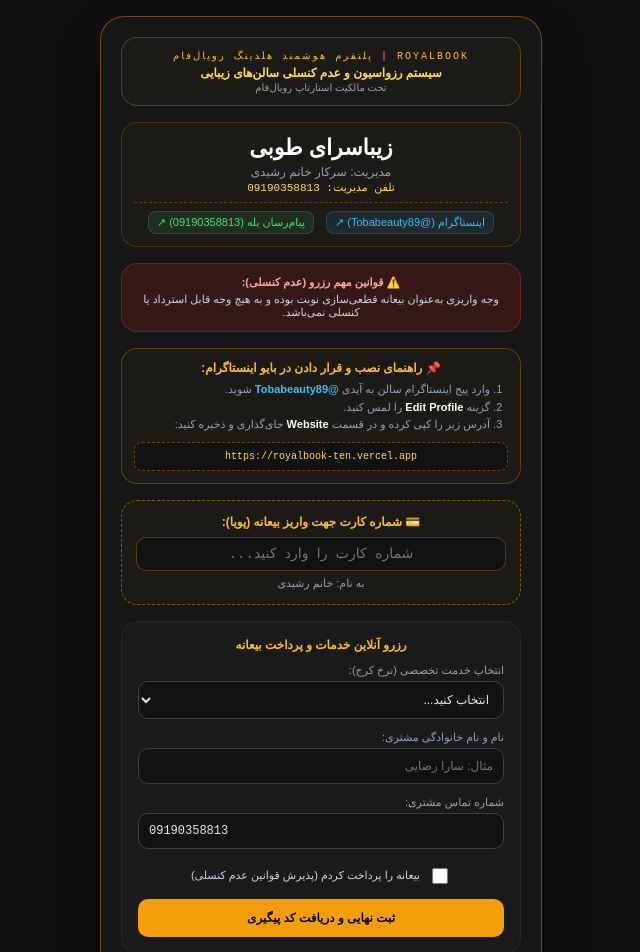
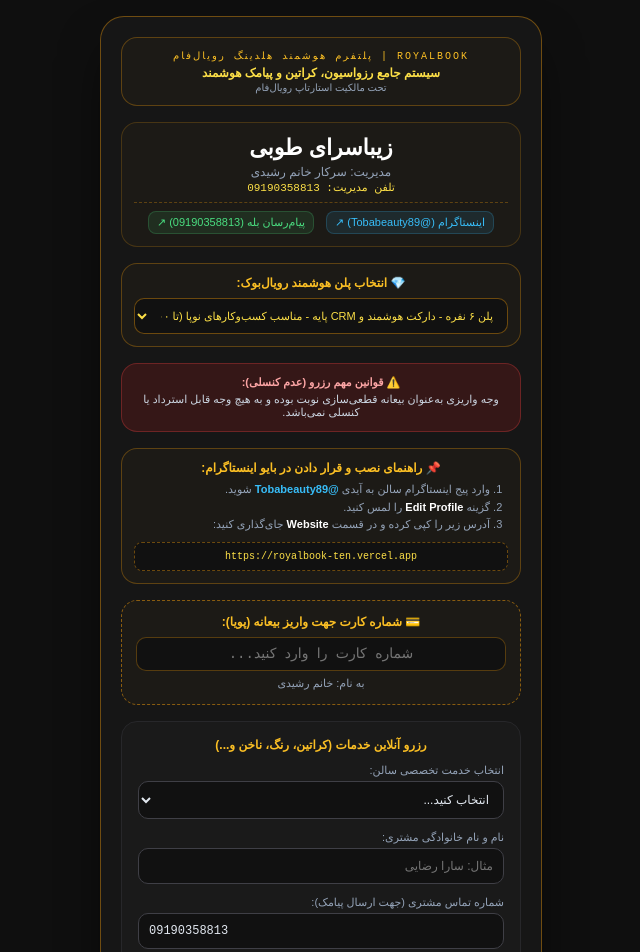
Before and after one commit to amirsam4398/Royalbook, a React (Vite) app: page / in a window 1280 px wide. Shown: the top 952 px of the page, without its empty margins (319-959 px from the left). Built offline with nearby package versions, Linux system fonts and the light colour scheme.

Commit message:
Add full salon services (Keratin, Hair color, etc.) and SMS notification feature

```diff
--- a/src/App.jsx
+++ b/src/App.jsx
@@ -8,17 +8,29 @@ export default function App() {
   const [managerBalePhone] = useState("09190358813");
   const [cardNumber, setCardNumber] = useState("");
 
+  const [selectedPlan, setSelectedPlan] = useState("پلن ۶ نفره (دارکت هوشمند و CRM)");
   const [selectedService, setSelectedService] = useState("");
   const [customerName, setCustomerName] = useState("");
   const [customerPhone, setCustomerPhone] = useState("09190358813");
   const [depositPaid, setDepositPaid] = useState(false);
   const [bookingSuccess, setBookingSuccess] = useState(null);
+  const [smsSent, setSmsSent] = useState(false);
 
+  const plans = [
+    { id: 1, name: "پلن ۶ نفره - دارکت هوشمند و CRM پایه", desc: "مناسب کسب‌وکارهای نوپا (تا ۳۰۰ نفر ظرفیت CRM)" },
+    { id: 2, name: "پلن ۱۲ نفره - تحلیل هوشمند پیشرفته", desc: "آنالیز دقیق رفتار مشتریان و گزارش‌گیری هوشمند" },
+    { id: 3, name: "پلن جامع ۱۰۰۰ نفره - CRM کامل و اتوماسیون", desc: "مدیریت حرفه‌ای مشتریان انبوه و ابزارهای بازاریابی" }
+  ];
+
+  // لیست کامل خدمات سالن زیبایی (شامل کراتین، احیا و...)
   const services = [
-    { id: 1, name: "شنیون تخصصی عروس و آرایش مو - ۱,۸۰۰,۰۰۰ تومان", price: 1800000 },
-    { id: 2, name: "میکاپ تخصصی صورت - ۲,۵۰۰,۰۰۰ تومان", price: 2500000 },
-    { id: 3, name: "کاشت و ترمیم ناخن - ۶۵۰,۰۰۰ تومان", price: 650000 },
-    { id: 4, name: "کاشت و اکستنشن مژه - ۷۵۰,۰۰۰ تومان", price: 750000 }
+    { id: 1, name: "کراتین و احیای تخصصی مو - ۳,۵۰۰,۰۰۰ تومان", price: 3500000 },
+    { id: 2, name: "رنگ، لایت و آمبره مو - ۲,۸۰۰,۰۰۰ تومان", price: 2800000 },
+    { id: 3, name: "شنیون تخصصی عروس و آرایش مو - ۱,۸۰۰,۰۰۰ تومان", price: 1800000 },
+    { id: 4, name: "میکاپ تخصصی صورت - ۲,۵۰۰,۰۰۰ تومان", price: 2500000 },
+    { id: 5, name: "کاشت و ترمیم ناخن - ۶۵۰,۰۰۰ تومان", price: 650000 },
+    { id: 6, name: "کاشت و اکستنشن مژه - ۷۵۰,۰۰۰ تومان", price: 750000 },
+    { id: 7, name: "پاكسازی و فیشیال تخصصی پوست - ۱,۲۰۰,۰۰۰ تومان", price: 1200000 }
   ];
 
   const handleBooking = (e) => {
@@ -26,6 +38,7 @@ export default function App() {
     if (!selectedService || !customerName || !customerPhone || !depositPaid) return;
     const code = "RB-" + Math.floor(100000 + Math.random() * 900000);
     setBookingSuccess(code);
+    setSmsSent(true); // شبیه‌سازی ارسال پیامک موفق به مشتری و مدیر
   };
 
   return (
@@ -35,7 +48,7 @@ export default function App() {
         {/* هدر بالایی ROYALBOOK */}
         <div style={{ textAlign: 'center', backgroundColor: '#1c1a16', border: '1px solid rgba(245, 158, 11, 0.3)', borderRadius: '16px', padding: '12px' }}>
           <p style={{ fontSize: '10px', letterSpacing: '2px', color: '#fbbf24', margin: '0 0 4px 0', fontFamily: 'monospace' }}>ROYALBOOK | پلتفرم هوشمند هلدینگ رویال‌فام</p>
-          <p style={{ fontSize: '12px', fontWeight: 'bold', color: '#fde047', margin: '0 0 2px 0' }}>سیستم رزواسیون و عدم کنسلی سالن‌های زیبایی</p>
+          <p style={{ fontSize: '12px', fontWeight: 'bold', color: '#fde047', margin: '0 0 2px 0' }}>سیستم جامع رزواسیون، کراتین و پیامک هوشمند</p>
           <p style={{ fontSize: '10px', color: '#94a3b8', margin: 0 }}>تحت مالکیت استارتاپ رویال‌فام</p>
         </div>
 
@@ -63,19 +76,31 @@ export default function App() {
           </div>
         </div>
 
+        {/* انتخاب پلن‌های هوشمند */}
+        <div style={{ backgroundColor: '#1c1a16', border: '1px solid rgba(245, 158, 11, 0.3)', borderRadius: '16px', padding: '12px', display: 'flex', flexDirection: 'column', gap: '8px' }}>
+          <p style={{ fontSize: '12px', fontWeight: 'bold', color: '#fbbf24', textAlign: 'center', margin: 0 }}>💎 انتخاب پلن هوشمند رویال‌بوک:</p>
+          <select
+            value={selectedPlan}
+            onChange={(e) => setSelectedPlan(e.target.value)}
+            style={{ width: '100%', backgroundColor: '#111', border: '1px solid rgba(245, 158, 11, 0.4)', borderRadius: '10px', padding: '10px', color: '#fde047', fontSize: '11px', boxSizing: 'border-box' }}
+          >
+            {plans.map(p => <option key={p.id} value={p.name}>{p.name} - {p.desc}</option>)}
+          </select>
+        </div>
+
         {/* قوانین عدم کنسلی */}
         <div style={{ backgroundColor: 'rgba(127, 29, 29, 0.3)', border: '1px solid rgba(239, 68, 68, 0.3)', borderRadius: '16px', padding: '12px', textAlign: 'center', color: '#fca5a5', fontSize: '11px' }}>
           <p style={{ fontWeight: 'bold', margin: '0 0 4px 0' }}>⚠️ قوانین مهم رزرو (عدم کنسلی):</p>
           <p style={{ margin: 0, color: '#cbd5e1' }}>وجه واریزی به‌عنوان بیعانه قطعی‌سازی نوبت بوده و به هیچ وجه قابل استرداد یا کنسلی نمی‌باشد.</p>
         </div>
 
-        {/* کتگوری / راهنمای نصب و قرار دادن در بایو اینستاگرام */}
+        {/* راهنمای نصب و بایو اینستاگرام */}
         <div style={{ backgroundColor: '#1c1a16', border: '1px solid rgba(245, 158, 11, 0.3)', borderRadius: '16px', padding: '12px', textAlign: 'right', fontSize: '11px', color: '#cbd5e1' }}>
           <p style={{ fontSize: '12px', fontWeight: 'bold', color: '#fbbf24', margin: '0 0 6px 0', textAlign: 'center' }}>📌 راهنمای نصب و قرار دادن در بایو اینستاگرام:</p>
           <ol style={{ margin: '0', paddingRight: '18px', lineHeight: '1.6', color: '#94a3b8' }}>
             <li>وارد پیج اینستاگرام سالن به آیدی <strong style={{ color: '#38bdf8' }}>@{managerInstagram}</strong> شوید.</li>
             <li>گزینه <strong style={{ color: '#fff' }}>Edit Profile</strong> را لمس کنید.</li>
-            <li>آدرس زیر را کپی کرده و در قسمت <strong style={{ color: '#fff' }}>Website</strong> جای‌گذاری و ذخیره کنید:</li>
+            <li>آدرس زیر را کپی کرده و در قسمت <strong style={{ color: '#fff' }}>Website</strong> جای‌گذاری کنید:</li>
           </ol>
           <div style={{ marginTop: '8px', padding: '8px', backgroundColor: '#111', border: '1px dashed rgba(245, 158, 11, 0.4)', borderRadius: '8px', fontFamily: 'monospace', color: '#fde047', textAlign: 'center', wordBreak: 'break-all', fontSize: '10px' }}>
             https://royalbook-ten.vercel.app
@@ -95,12 +120,12 @@ export default function App() {
           <p style={{ fontSize: '11px', color: '#94a3b8', margin: '6px 0 0 0' }}>به نام: {managerName}</p>
         </div>
 
-        {/* فرم رزرو آنلاین */}
+        {/* فرم رزرو آنلاین و خدمات کامل */}
         <form onSubmit={handleBooking} style={{ backgroundColor: '#1a1a1a', border: '1px solid #27272a', borderRadius: '16px', padding: '16px', display: 'flex', flexDirection: 'column', gap: '12px' }}>
-          <h2 style={{ fontSize: '12px', fontWeight: 'bold', color: '#fbbf24', textAlign: 'center', margin: 0 }}>رزرو آنلاین خدمات و پرداخت بیعانه</h2>
+          <h2 style={{ fontSize: '12px', fontWeight: 'bold', color: '#fbbf24', textAlign: 'center', margin: 0 }}>رزرو آنلاین خدمات (کراتین، رنگ، ناخن و...)</h2>
 
           <div style={{ display: 'flex', flexDirection: 'column', gap: '4px' }}>
-            <label style={{ fontSize: '11px', color: '#94a3b8' }}>انتخاب خدمت تخصصی (نرخ کرج):</label>
+            <label style={{ fontSize: '11px', color: '#94a3b8' }}>انتخاب خدمت تخصصی سالن:</label>
             <select
               value={selectedService}
               onChange={(e) => setSelectedService(e.target.value)}
@@ -123,7 +148,7 @@ export default function App() {
           </div>
 
           <div style={{ display: 'flex', flexDirection: 'column', gap: '4px' }}>
-            <label style={{ fontSize: '11px', color: '#94a3b8' }}>شماره تماس مشتری:</label>
+            <label style={{ fontSize: '11px', color: '#94a3b8' }}>شماره تماس مشتری (جهت ارسال پیامک):</label>
             <input
               type="tel"
               value={customerPhone}
@@ -143,13 +168,18 @@ export default function App() {
           </div>
 
           <button type="submit" style={{ width: '100%', padding: '12px', backgroundColor: '#f59e0b', color: '#09090b', fontWeight: 'bold', borderRadius: '10px', border: 'none', fontSize: '12px', cursor: 'pointer' }}>
-            ثبت نهایی و دریافت کد پیگیری
+            ثبت نهایی و ارسال پیامک تایید
           </button>
         </form>
 
         {bookingSuccess && (
-          <div style={{ backgroundColor: 'rgba(6, 78, 59, 0.6)', border: '1px solid #059669', borderRadius: '12px', padding: '12px', textAlign: 'center', color: '#34d399', fontSize: '11px', fontWeight: 'bold' }}>
-            🎉 نوبت شما ثبت شد! کد پیگیری: {bookingSuccess}
+          <div style={{ backgroundColor: 'rgba(6, 78, 59, 0.6)', border: '1px solid #059669', borderRadius: '12px', padding: '12px', display: 'flex', flexDirection: 'column', gap: '6px', textAlign: 'center', color: '#34d399', fontSize: '11px', fontWeight: 'bold' }}>
+            <div>🎉 نوبت شما با موفقیت ثبت شد! کد پیگیری: {bookingSuccess}</div>
+            {smsSent && (
+              <div style={{ fontSize: '10px', color: '#fde047', backgroundColor: 'rgba(0,0,0,0.3)', padding: '6px', borderRadius: '6px' }}>
+                📨 پیامک تایید نوبت و جزئیات بیعانه به شماره {customerPhone} با موفقیت ارسال شد.
+              </div>
+            )}
           </div>
         )}
 
@@ -157,7 +187,7 @@ export default function App() {
         <div style={{ backgroundColor: '#121212', border: '1px solid #27272a', borderRadius: '16px', padding: '12px', textAlign: 'center', fontSize: '11px', color: '#94a3b8', display: 'flex', flexDirection: 'column', gap: '2px' }}>
           <p style={{ fontWeight: 'bold', color: '#fbbf24', margin: 0 }}>مالکیت: استارتاپ رویال‌فام</p>
           <p style={{ margin: 0, color: '#cbd5e1' }}>توسعه و پشتیبانی: امیرسام یعقوبی</p>
-          <p style={{ margin: 0, fontFamily: 'monospace', color: '#cbd5e1' }}>تماس: 09366681963</p>
+          <p style={{ margin: 0, fontFamily: 'monospace', color: '#cbd5e1' }}>تماس: 09190358813</p>
         </div>
 
       </div>
```
Also changed, not shown: 3 other files (tests, documents, lock files or other folders).
